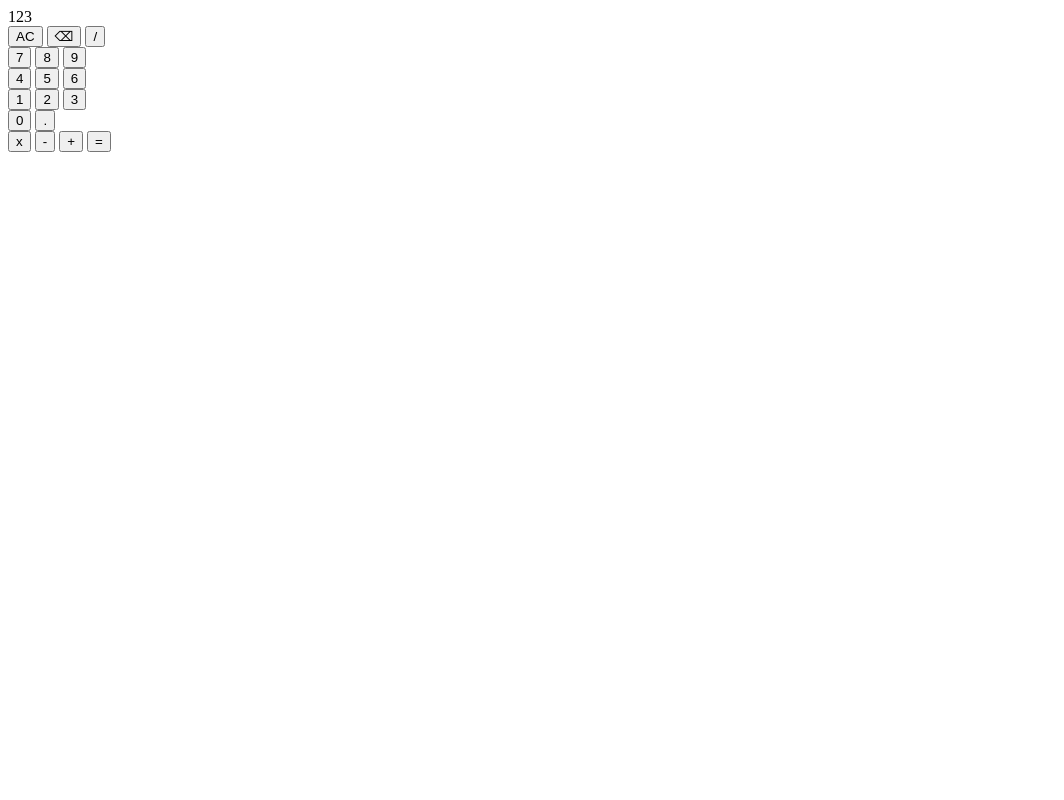
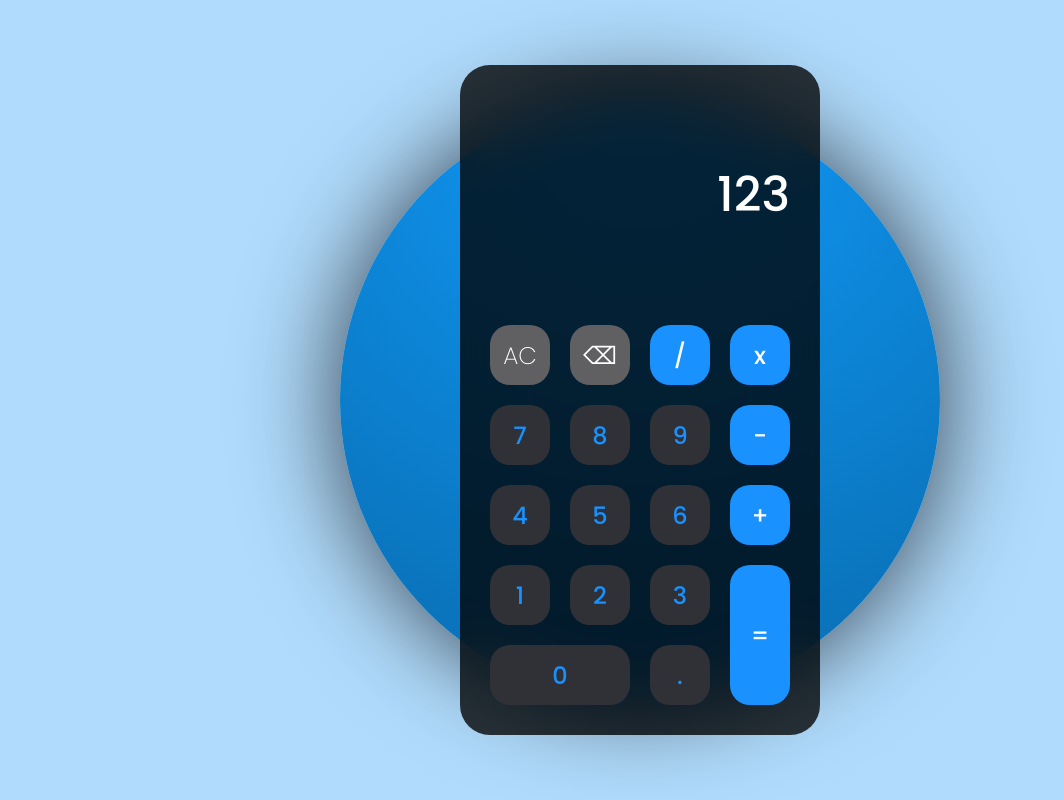
Before and after one commit to Bidrift/odin-calculator, a plain HTML site: page index.html in a window 1280 px wide. Shown: the whole page, without its empty margins (0-1064 px from the left). Drawn offline with Linux system fonts and the light colour scheme.

Commit message:
Add visuals and style

```diff
--- a/index.html
+++ b/index.html
@@ -3,9 +3,15 @@
 <head>
     <meta charset="UTF-8">
     <meta name="viewport" content="width=device-width, initial-scale=1.0">
+    <link rel="preconnect" href="https://fonts.googleapis.com">
+    <link rel="preconnect" href="https://fonts.gstatic.com" crossorigin>
+    <link href="https://fonts.googleapis.com/css2?family=Poppins:ital,wght@0,100;0,200;0,300;0,400;0,500;0,600;0,700;0,800;0,900;1,100;1,200;1,300;1,400;1,500;1,600;1,700;1,800;1,900&display=swap" rel="stylesheet">
+    <link href="./style.css" rel="stylesheet">
+    <script src="./script.js" defer></script>
     <title>Odin Calculator</title>
 </head>
 <body>
+    <div class="aesthetic-circle"></div>
     <section class="calculator-container">
         <div class="calculator-display">
             123
@@ -33,7 +39,7 @@
                     <button id="three-btn" class="calculator-button black">3</button>
                 </div>
                 <div class="row">
-                    <button id="zero-btn" class="calculator-button black">0</button>
+                    <button id="zero-btn" class="calculator-button black important-button">0</button>
                     <button id="dot-btn" class="calculator-button black">.</button>
                 </div>
             </div>
@@ -41,7 +47,7 @@
                 <button id="mult-btn" class="operator-button calculator-button blue">x</button>
                 <button id="sub-btn" class="operator-button calculator-button blue">-</button>
                 <button id="add-btn" class="operator-button calculator-button blue">+</button>
-                <button id="res-btn" class="calculator-button blue">=</button>
+                <button id="res-btn" class="calculator-button blue important-button">=</button>
             </div>
         </div>
     </section>
--- a/style.css
+++ b/style.css
@@ -0,0 +1,107 @@
+* {
+    font-family: "Poppins", sans-serif;
+    font-weight: 500;
+}
+
+body {
+    box-sizing: border-box;
+    background-color: #B0DBFC;
+    background-image: radial-gradient();
+    margin: 0;
+    padding: 0;
+    display: flex;
+    justify-content: center;
+    align-items: center;
+    min-height: 100vh;
+}
+
+.aesthetic-circle {
+    position: absolute;
+    z-index: -1;
+    width: 600px;
+    height: 600px;
+    background-image: radial-gradient(circle at 50% 0%, #109af9, #096caf);
+    border-radius: 50%;
+    box-shadow: 0 0 100px #000000b9;
+}
+
+.calculator-container {
+    background-color: #000000c4;
+    backdrop-filter: blur(30px);
+    border-radius: 30px;
+    padding: 30px;
+    display: flex;
+    flex-direction: column;
+    justify-content: space-between;
+    align-items: stretch;
+    gap: 30px;
+}
+
+.calculator-display {
+    height: 200px;
+    color: #FFF;
+    font-size: 48px;
+    display: flex;
+    justify-content: flex-end;
+    align-items: center;
+}
+
+.calculator-board {
+    display: flex;
+    justify-content: space-between;
+    align-items: stretch;
+    gap: 20px;
+}
+
+.left-side,
+.right-side {
+    display: flex;
+    flex-direction: column;
+    justify-content: space-between;
+    align-items: stretch;
+    gap: 20px;
+}
+
+.row {
+    display: flex;
+    justify-content: space-between;
+    align-items: stretch;
+    gap: 20px;
+}
+
+.calculator-button {
+    width: 60px;
+    height: 60px;
+    outline: none;
+    background: none;
+    border: none;
+    font-size: 24px;
+    border-radius: 20px;
+    display: flex;
+    justify-content: center;
+    align-items: center;
+}
+
+.blue {
+    background-color: #1991ff;
+    color: #FFF;
+}
+
+.black {
+    background-color: #303136;
+    color: #1991ff;
+}
+
+.grey {
+    background-color: #605f61;
+    color: #FFF;
+    font-weight: 200;
+}
+
+.important-button {
+    flex: 2;
+}
+
+.calculator-button:hover {
+    filter: brightness(80%);;
+}
```
